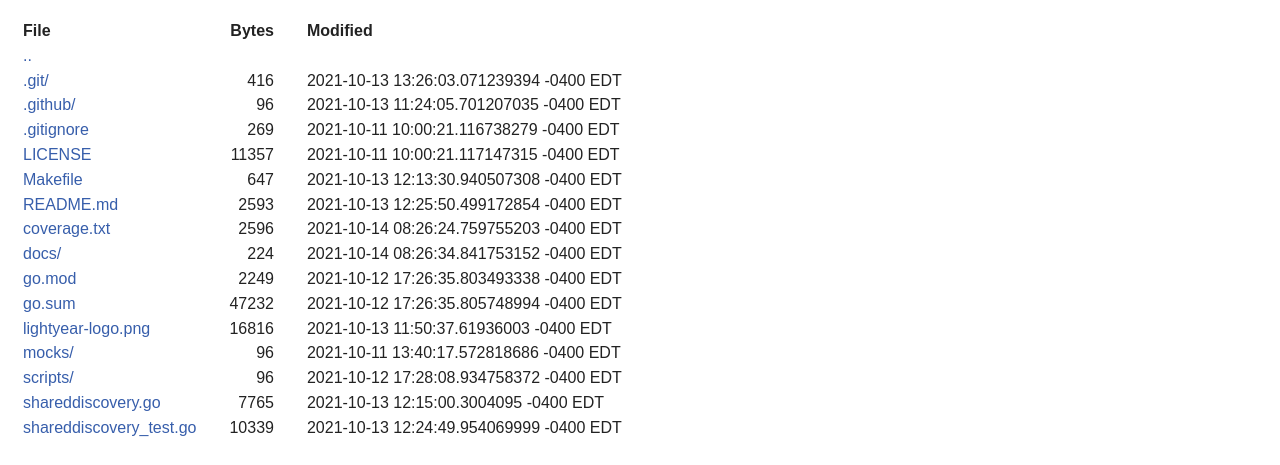
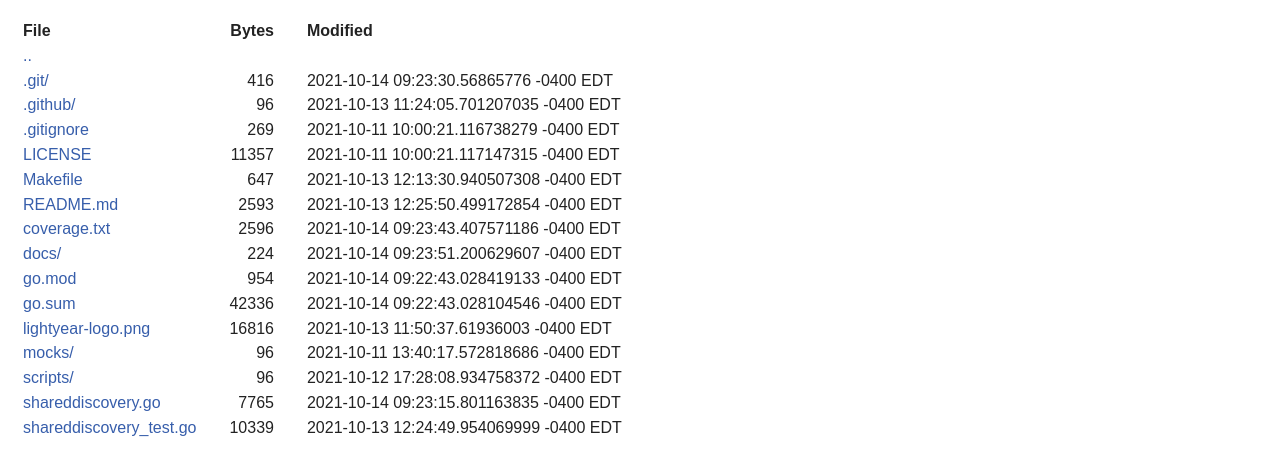
Before and after one commit to pgdevelopers/shareddiscovery, a plain HTML site: page docs/src/github.com/pgdevelopers/shareddiscovery/index.html in a window 1280 px wide. Shown: the part 175-640 px from the top of the page. Drawn offline with Linux system fonts and the light colour scheme.

Commit message:
fix go.mod
  * remove unused dependencies
  * run docgen again

```diff
--- a/docs/src/github.com/pgdevelopers/shareddiscovery/index.html
+++ b/docs/src/github.com/pgdevelopers/shareddiscovery/index.html
@@ -78,7 +78,7 @@
 	<td></td>
 	<td align="right">416</td>
 	<td></td>
-	<td align="left">2021-10-13 13:26:03.071239394 -0400 EDT</td>
+	<td align="left">2021-10-14 09:23:30.56865776 -0400 EDT</td>
 </tr>
 
 <tr>
@@ -132,7 +132,7 @@
 	<td></td>
 	<td align="right">2596</td>
 	<td></td>
-	<td align="left">2021-10-14 08:26:24.759755203 -0400 EDT</td>
+	<td align="left">2021-10-14 09:23:43.407571186 -0400 EDT</td>
 </tr>
 
 <tr>
@@ -141,25 +141,25 @@
 	<td></td>
 	<td align="right">224</td>
 	<td></td>
-	<td align="left">2021-10-14 08:26:34.841753152 -0400 EDT</td>
+	<td align="left">2021-10-14 09:23:51.200629607 -0400 EDT</td>
 </tr>
 
 <tr>
 
 	<td align="left"><a href="go.mod">go.mod</a></td>
 	<td></td>
-	<td align="right">2249</td>
+	<td align="right">954</td>
 	<td></td>
-	<td align="left">2021-10-12 17:26:35.803493338 -0400 EDT</td>
+	<td align="left">2021-10-14 09:22:43.028419133 -0400 EDT</td>
 </tr>
 
 <tr>
 
 	<td align="left"><a href="go.sum">go.sum</a></td>
 	<td></td>
-	<td align="right">47232</td>
+	<td align="right">42336</td>
 	<td></td>
-	<td align="left">2021-10-12 17:26:35.805748994 -0400 EDT</td>
+	<td align="left">2021-10-14 09:22:43.028104546 -0400 EDT</td>
 </tr>
 
 <tr>
@@ -195,7 +195,7 @@
 	<td></td>
 	<td align="right">7765</td>
 	<td></td>
-	<td align="left">2021-10-13 12:15:00.3004095 -0400 EDT</td>
+	<td align="left">2021-10-14 09:23:15.801163835 -0400 EDT</td>
 </tr>
 
 <tr>
```
Also changed, not shown: docs/src/github.com/index.html (+1 -1 lines), docs/src/github.com/pgdevelopers/index.html (+1 -1 lines), docs/src/index.html (+1 -1 lines), 2 other files.
